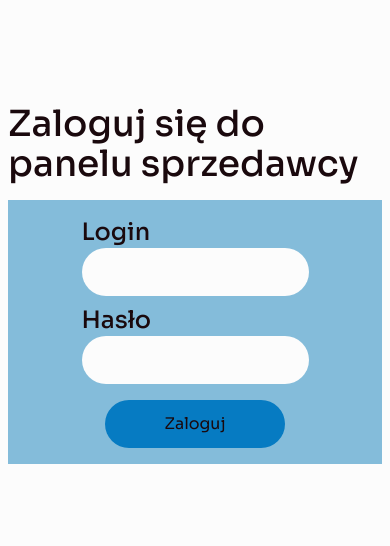
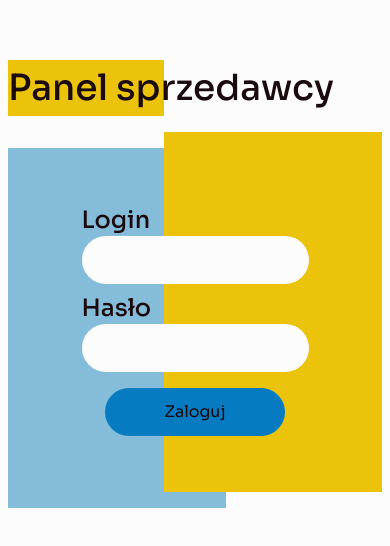
Before and after one commit to Adaxelx/salesman-panel, a React (Create React App) app: page / in a window 390 px wide. Shown: the part 138-684 px from the top of the page. Built offline with nearby package versions, Linux system fonts and the light colour scheme.

Commit message:
loginPage: add responsive view

```diff
--- a/src/api/client.ts
+++ b/src/api/client.ts
@@ -1,4 +1,4 @@
-import { tokenKey, userKey } from 'constants/localStorageKeys';
+import { tokenKey } from 'constants/localStorageKeys';
 
 export function client(endpoint: string, { body, ...customConfig }: any = {}) {
   const token = window.localStorage.getItem(tokenKey);
@@ -22,22 +22,11 @@ export function client(endpoint: string, { body, ...customConfig }: any = {}) {
   return window
     .fetch(`${process.env.REACT_APP_API_URL}/${endpoint}`, config)
     .then(async response => {
-      if (response.status === 401) {
-        logout();
-        window.location.assign(window.location as unknown as URL);
-        return;
-      }
       if (response.ok) {
-        console.log(response);
         return await response.json();
       } else {
         const errorMessage = await response.text();
-        return Promise.reject(new Error(errorMessage));
+        throw new Error(errorMessage);
       }
     });
 }
-
-function logout() {
-  window.localStorage.removeItem(tokenKey);
-  window.localStorage.removeItem(userKey);
-}
--- a/src/features/Router/Router.tsx
+++ b/src/features/Router/Router.tsx
@@ -6,16 +6,10 @@ import { CustomersOpinions, Dashboard, OrderCategories, SalesmanPanel, SalesQual
 
 const Router = () => {
   const {
-    state: { token },
+    state: { token, user },
   } = useUser();
 
-  //   useEffect(() => {
-  //     if (token) {
-  //       history.push('/salesman-panel');
-  //     }
-  //   }, [ token]);
-
-  return token ? (
+  return token && user ? (
     <BrowserRouter>
       <Routes>
         <Route path="/" element={<SalesmanPanel />} />
--- a/src/translations/pl/login.ts
+++ b/src/translations/pl/login.ts
@@ -1,5 +1,5 @@
 export default {
-  title: 'Zaloguj się do panelu sprzedawcy',
+  title: 'Panel sprzedawcy',
   login: 'Login',
   password: 'Hasło',
   success: 'Pomyślnie zalogowano.',
--- a/src/types/index.ts
+++ b/src/types/index.ts
@@ -1 +1,3 @@
 export type ButtonVariants = 'primary' | 'secondary' | 'tertiary';
+
+export type ErrorType = { message: string };
--- a/src/views/Dashboard/Dashboard.tsx
+++ b/src/views/Dashboard/Dashboard.tsx
@@ -4,37 +4,46 @@ import { useMutation } from 'react-query';
 import { useUser } from 'context/UserContext';
 
 import { login as loginCall } from 'api/login';
-import { UserCredentials } from 'types/user';
+import { ErrorType } from 'types';
+import { User, UserCredentials } from 'types/user';
 import { flexCenterAll } from 'styles/classes';
 import { Button, Input, Title } from 'components';
-interface FormElements extends HTMLFormControlsCollection {
-  login: HTMLInputElement;
-  password: HTMLInputElement;
-}
-interface LoginFormElement extends HTMLFormElement {
-  readonly elements: FormElements;
-}
+
+const classWrapper = 'w-full sm:w-2/3 md:w-1/2 lg:w-1/2 2xl:w-1/3 relative';
+
+const background = 'h-full absolute transform';
+
+const backgroundBox = `w-7/12 ${background}`;
 
 const Dashboard = () => {
   const [login, setLogin] = useState('');
   const [password, setPassword] = useState('');
   const { dispatch } = useUser();
-  const { mutate: loginMutation } = useMutation(
-    (credentials: UserCredentials) => loginCall(credentials),
-    { onSuccess: ({ token, user }) => dispatch({ type: 'login', payload: { token, user } }) }
-  );
+  const { mutate: loginMutation, error } = useMutation<
+    { token: string; user: User },
+    ErrorType,
+    UserCredentials,
+    unknown
+  >((credentials: UserCredentials) => loginCall(credentials), {
+    onSuccess: ({ token, user }) => dispatch({ type: 'login', payload: { token, user } }),
+  });
   const intl = useIntl();
 
-  const handleSubmit = async (event: FormEvent<LoginFormElement>) => {
+  const handleSubmit = async (event: FormEvent<HTMLFormElement>) => {
     event.preventDefault();
     loginMutation({ login, password });
   };
-
+  console.log(error?.message);
   return (
     <main className={`w-full h-screen bg-background ${flexCenterAll} p-2`}>
-      <div className="w-full">
-        <Title className="mb-4">{intl.formatMessage({ id: 'login.title' })}</Title>
-        <form className={`bg-secondary p-4 ${flexCenterAll}`} onSubmit={handleSubmit}>
+      <div className={`${classWrapper} mb-4`}>
+        <div className={`${background} w-5/12  bg-tertiary  -translate-y-2`}></div>
+        <Title className="mb-4 relative">{intl.formatMessage({ id: 'login.title' })}</Title>
+      </div>
+      <div className={`${classWrapper}`}>
+        <div className={`${backgroundBox} bg-secondary translate-y-2`}></div>
+        <div className={`${backgroundBox} right-0 bg-tertiary -translate-y-2`}></div>
+        <form className={`p-16 sm:p-24 ${flexCenterAll} relative`} onSubmit={handleSubmit}>
           <Input
             value={login}
             onChange={setLogin}
```
